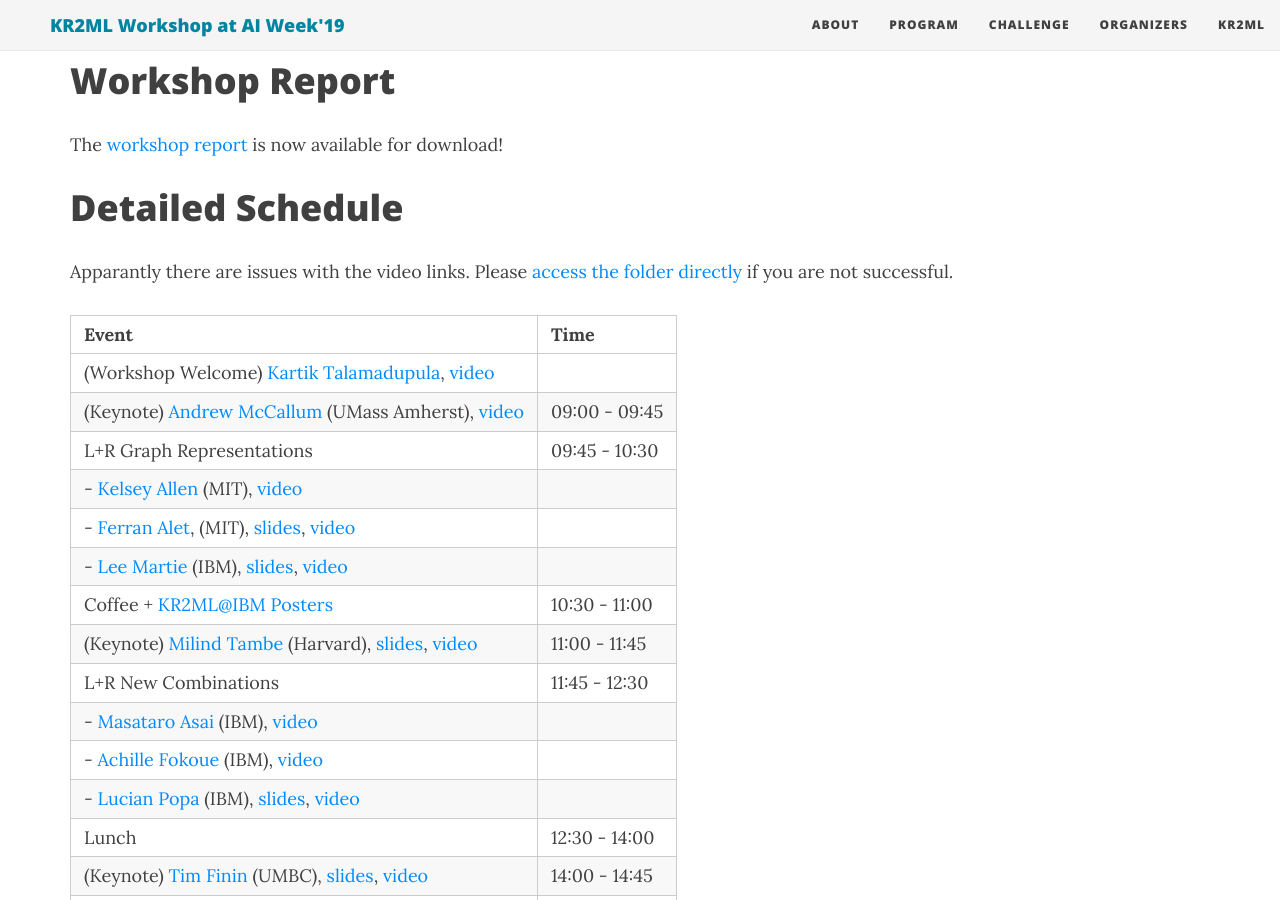
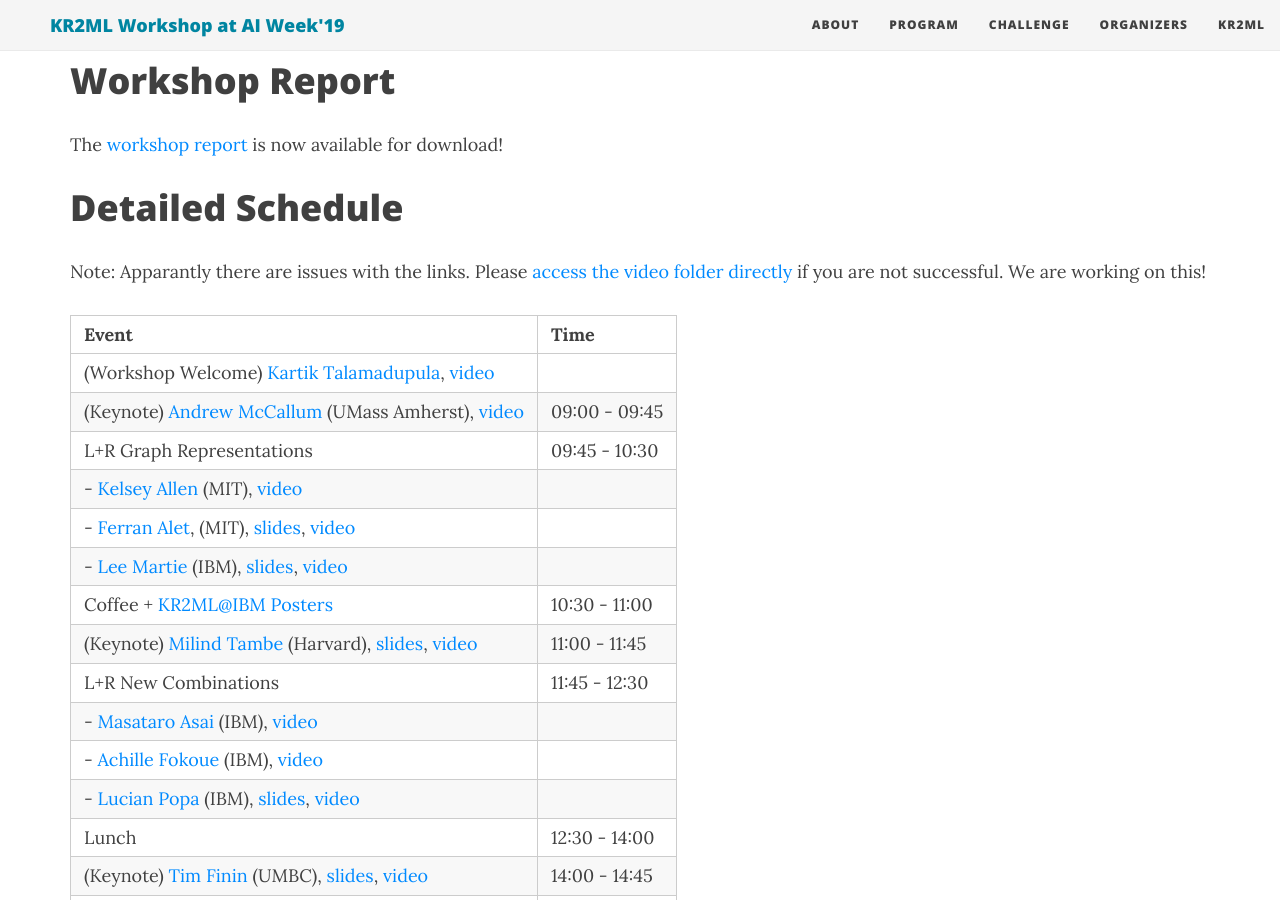
Before and after one commit to kr2ml/ibm-2019, a Jekyll site: the page built from schedule.md, in a window 1280 px wide and 900 px high, scrolled down 470 px. Built offline with Jekyll 4.4.1, drawn with Linux system fonts in a browser that asks for light colours; nearby versions of some CDN libraries.

Commit message:
first video links updated

```diff
--- a/schedule.md
+++ b/schedule.md
@@ -17,26 +17,26 @@ The [workshop report](/docs/kr2ml2019-report.pdf) is now available for download!
 
 # Detailed Schedule
 
-Apparantly there are issues with the video links. Please [access the folder directly](https://ibm.box.com/v/kr2ml-ibm-19-videos) if you are not successful.
+Note: Apparantly there are issues with the links. Please [access the video folder directly](https://ibm.box.com/v/kr2ml-ibm-19-videos) if you are not successful. We are working on this!
 
 | Event                                          | Time |
 |------------------------------------------------| ---- |
 | (Workshop Welcome) [Kartik Talamadupula](http://www.ktalamad.com/), [video](https://ibm.box.com/s/8tazg5k94u3oke4worpamwr0ejwyojhy)  |   |
-| (Keynote) [Andrew McCallum](#andrew-mccallum) (UMass Amherst), [video](https://ibm.box.com/s/hge8qz6sqrzeq62e8o5xwkx5pfeuq0w9) | 09:00 - 09:45  |
+| (Keynote) [Andrew McCallum](#andrew-mccallum) (UMass Amherst), [video](https://ibm.box.com/s/4f50m0lifwied1xb806yghsj5qrf70si) | 09:00 - 09:45  |
 | L+R Graph Representations                                 | 09:45 - 10:30  |
-| - [Kelsey Allen](#kelsey-allen) (MIT), [video](https://ibm.box.com/s/4w2iry7fuxwsx7co34n4rs9vjpsvz5ms)               |          |
-| - [Ferran Alet](#ferran-alet), (MIT), [slides](https://ibm.box.com/s/o8vi897qhbo8j2uaxn4wa6pgbywldw1k), [video](https://ibm.box.com/s/briwzomljudaeojlrt9hkobsjyy9vf11)                          |          |
-| - [Lee Martie](#lee-martie) (IBM), [slides](https://ibm.box.com/s/tutbnukc96ufh4l9rcbpop1flt80xu4q), [video](https://ibm.box.com/s/ielihhnc8a1j074ahfzsugc5miwffjkq) | |
+| - [Kelsey Allen](#kelsey-allen) (MIT), [video](https://ibm.box.com/s/89rsnayku05dvr6yw46002bsb9y23wwi)               |          |
+| - [Ferran Alet](#ferran-alet), (MIT), [slides](https://ibm.box.com/s/o8vi897qhbo8j2uaxn4wa6pgbywldw1k), [video](https://ibm.box.com/s/e9uv4sjpucucuayxmvac52bmy8ssk11s)                          |          |
+| - [Lee Martie](#lee-martie) (IBM), [slides](https://ibm.box.com/s/tutbnukc96ufh4l9rcbpop1flt80xu4q), [video](https://ibm.box.com/s/k9rwbyoszqo2ctnn0n2z8jen15g6c3nr) | |
 | Coffee + [KR2ML@IBM Posters](#poster-session)                     | 10:30 - 11:00  |
-| (Keynote) [Milind Tambe](#milind-tambe) (Harvard), [slides](), [video](https://ibm.box.com/s/s592fnfm03rjwhxcs6dt8k9usxm3eof7)             | 11:00 - 11:45  |
+| (Keynote) [Milind Tambe](#milind-tambe) (Harvard), [slides](), [video](https://ibm.box.com/s/8tyt82t9rjjoakgc6dxn1j75i0esfm0g)             | 11:00 - 11:45  |
 | L+R New Combinations                       | 11:45 - 12:30 |
 | - [Masataro Asai](#masataro-asai) (IBM),  [video](https://ibm.box.com/s/wiv41s0c69cs036ddunyt85lg902x2g1)                       |           |
-| - [Achille Fokoue](#achille-fokoue) (IBM),  [video](https://ibm.box.com/s/yxkbcshux0ylp2acz4f3j5ppic4t0dfe) | |
+| - [Achille Fokoue](#achille-fokoue) (IBM),  [video](https://ibm.box.com/s/3i9sq4ozil7m83ah13q48mgel75xijn3) | |
 | - [Lucian Popa](#lucian-popa) (IBM), [slides](https://ibm.box.com/s/xbmw2z19yjglvcyw88qh11jrda5r6n0m), [video](https://ibm.box.com/s/vnvaacghfxnfjiorb9ybfpiu7bjma4oi) | |
 | Lunch                                          | 12:30 - 14:00  |
 | (Keynote) [Tim Finin](#tim-finin) (UMBC), [slides](https://ibm.box.com/s/6eqyf2glr4j2acup1a0g1jvt6sys27hb), [video](https://ibm.box.com/s/279uwwin8b4k4tirpuisq8glwbx0316h)                     | 14:00 - 14:45  |
 | L+R Over Knowledge Graphs | 14:45 - 15:30 |
-| - [Alfio Gliozzo](#alfio-gliozzo) (IBM), [slides](https://ibm.box.com/s/fsxv96k429hss1b4ng9xv4gq1vkgzakr), [video](https://ibm.box.com/s/fwqftizrwvbln056b2xhkv7i85602bvt)  |   |
+| - [Alfio Gliozzo](#alfio-gliozzo) (IBM), [slides](https://ibm.box.com/s/fsxv96k429hss1b4ng9xv4gq1vkgzakr), [video](https://ibm.box.com/s/p34wua6vr1xuupki6xc6dbik1dkse4ot)  |   |
 | - [Ganesh Ramakrishnan](#ganesh-ramakrishnan) (IIT Bombay),  [video](https://ibm.box.com/s/4kw5by6rpo02nhdhvjegfhg13fvi8kba) | |
 | - [Lingfei Wu](#lingfei-wu) (IBM), [slides](https://ibm.box.com/s/p2nextmqfwbh4z6qg38alga11bdwffas), [video](https://ibm.box.com/s/ju2vyh4hmfqwkowxuxkjd3fd24lte47b)                                          |          |
 | Coffee + [KR2ML@IBM Posters](#poster-session)                     | 15:30 - 16:15  |
```
